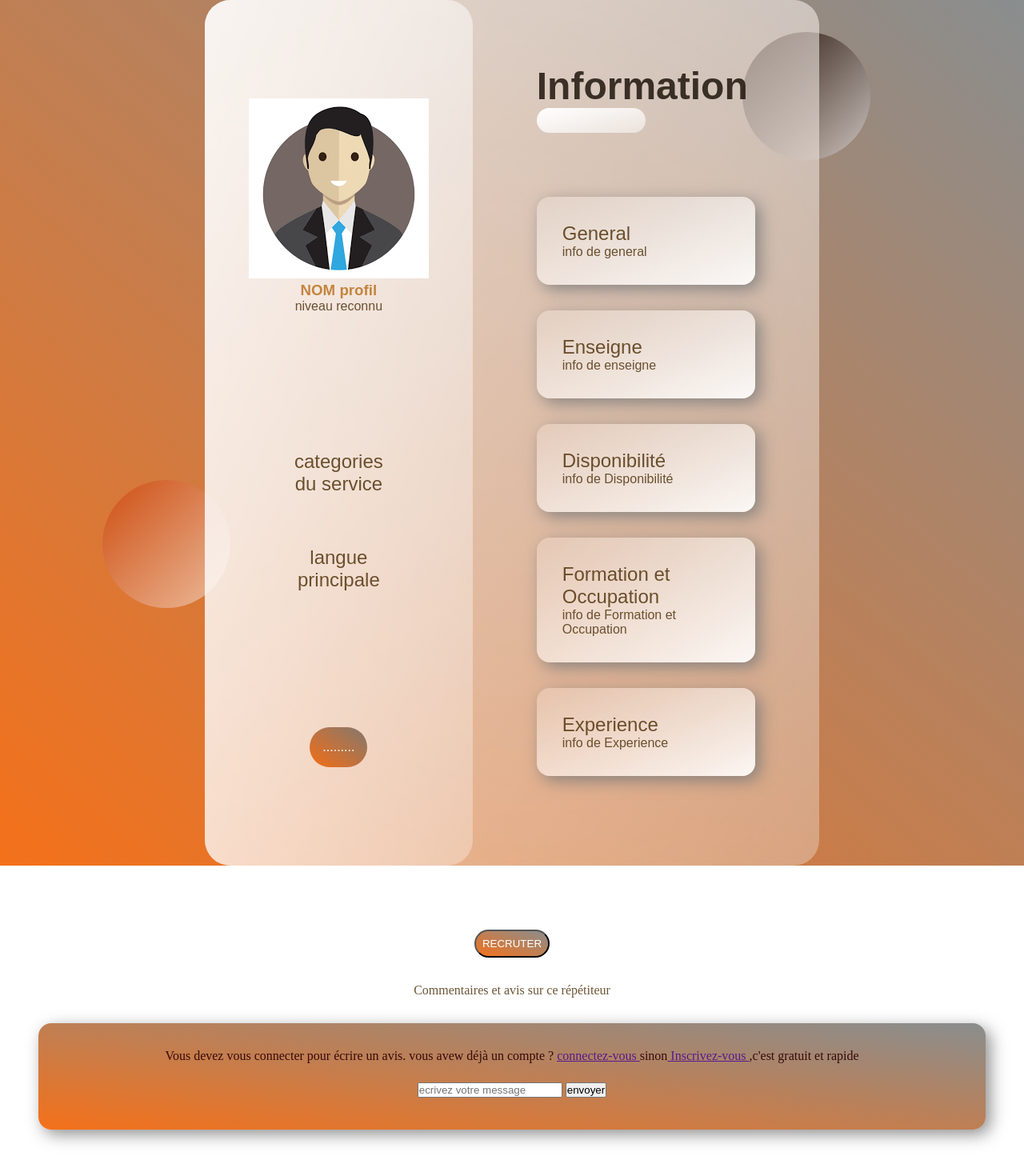
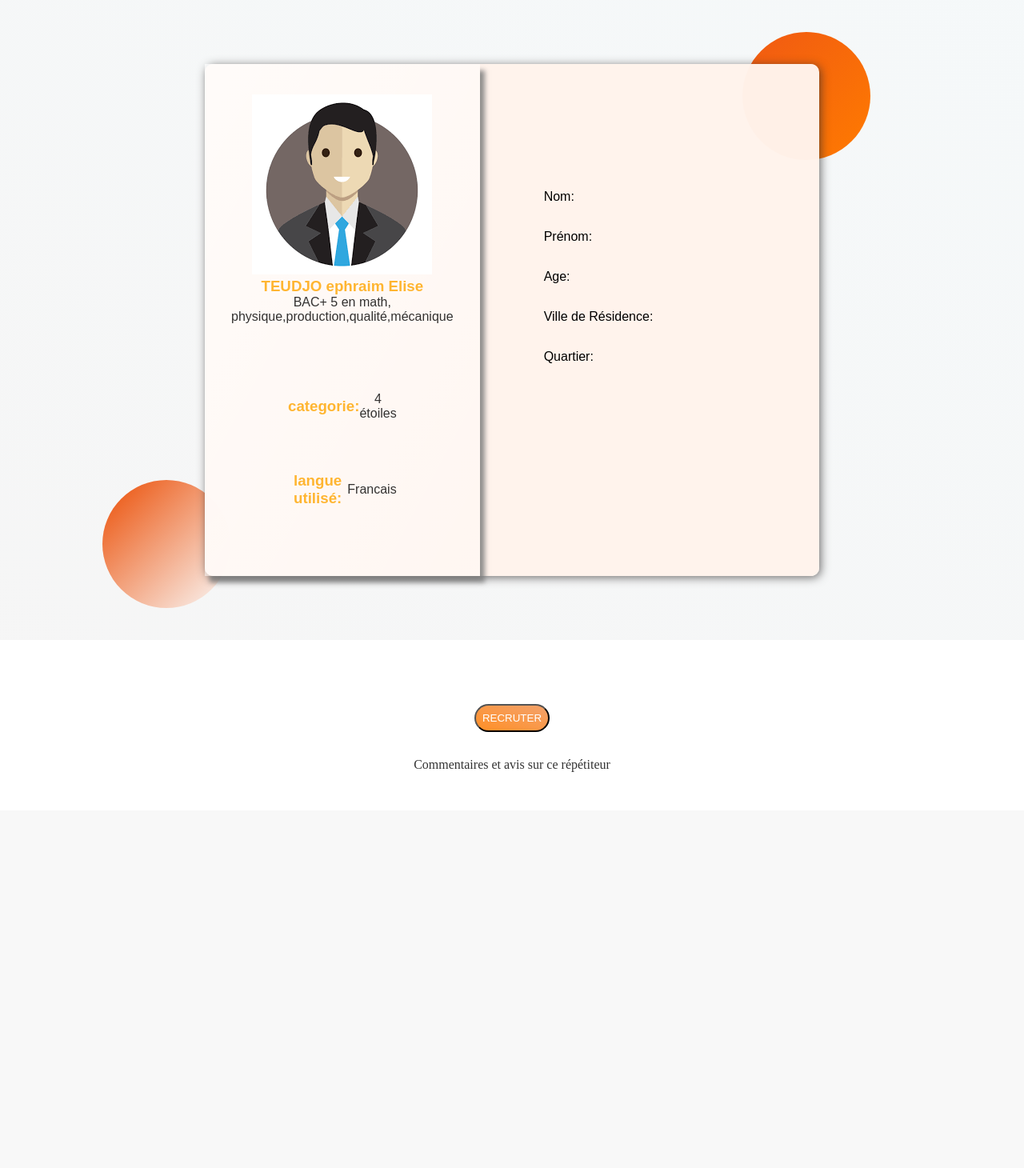
Before and after one commit to Tom-michel/FindRepeater, a Django app: template src/core/templates/core/profile.html in a window 1280 px wide. Shown: the whole page at 80% size. After the commit the page ends 965 px from the top, so only its background shows below. Run offline with Django 4.2, Linux system fonts and the light colour scheme; the template is opened without the code that fills it, so the values that code supplies are empty.

Commit message:
mise a jour de la page profil

```diff
--- a/src/core/templates/core/profile.css
+++ b/src/core/templates/core/profile.css
@@ -4,47 +4,43 @@
     box-sizing: border-box;
 }
 h1{
-    color: #130a01;
+    color: orange;
     font-weight: 600;
     font-size: 3rem;
     opacity: 0.8;
 }
 h2,
 p{
-    color: #492b04;
+    color: #000000;
     font-weight: 500;
     opacity: 0.8;
 }
 h3{
-    color: #b86c17;
+    color: orange;
     font-weight: 600;
     opacity: 0.8;
 }
 main{
     font-family: "poppins", sans-serif;
     min-height: 100vh;
-    background: linear-gradient(to right top,#f36507ec,#030c0e77);
+    background: linear-gradient(to right top,#f5f5f5ec,#eaf1f377);
     display: flex;
     align-items: center;
     justify-content: center;
 }
 .glass{
-    background: white;
+    background: rgba(255, 243, 236, 0.979);
     min-height: 80vh;
     width: 60%;
-    background: linear-gradient(to right bottom,
-        rgba(255,255,255,0.7),
-        rgba(255,255,255,0.3)
-    );
-    border-radius: 2rem;
     z-index: 3;
-    backdrop-filter: blur(100rem);
     display: flex;
+    border-radius:  10px;
+    box-shadow: 2px 2px 12px rgba(49, 45, 45, 0.678);
 }
 .circle1,.circle2{
     background: white;
     background: linear-gradient(to right bottom,
-        rgb(206, 78, 18),
+        rgb(235, 77, 4),
         rgba(255,255,255,0.5)
     );
     height: 10rem;
@@ -57,8 +53,8 @@ main{
     top: 5%;
     right: 15%;
     background: linear-gradient(to right bottom,
-        rgb(31, 11, 2),
-        rgba(255,255,255,0.5)
+        rgb(240, 89, 19),
+        rgb(255, 123, 0)
     );
 }
 .circle2{
@@ -66,7 +62,7 @@ main{
     left: 10%;
 }
 .dashboard{
-    flex: 1;
+    flex: 2;
     display: flex;
     flex-direction: column;
     align-items: center;
@@ -76,22 +72,22 @@ main{
         rgba(255, 255, 255, 0.7),
         rgba(255,255,255,0.3)
     );
-    border-radius: 2rem;
+    box-shadow: 6px 8px 6px rgba(122, 122, 122, 0.842);
 }
 .link{
     display: flex;
-    margin: 2rem 0rem;
+    margin: 2rem 1.5rem;
     padding: 1rem 5rem;
     align-items: center;
 }
 .link h2{
     padding: 0rem 2rem;
 }
-.games{
+.profil{
     flex: 2;
 }
 .pro{
-    background: linear-gradient(to right top,#f36507ec,#030c0e77);
+    background: linear-gradient(to right top,orange,#030c0e77);
     border-radius: 2rem;
     color: white;
     padding: 1rem;
@@ -108,23 +104,14 @@ main{
     font-weight: 600;
 }
 
-/*GAMES */
-.status{
-    margin-bottom: 3rem;
+.status div{
+    margin: 1rem;
+    margin-bottom: 2rem;
 }
 
-.status input{
-    background: linear-gradient(to right bottom,
-    rgba(255,255,255,1),
-    rgba(255,255,255,0.5)
-);
-    border: none;
-    width: 50%;
-    padding: 0.5rem;
-    border-radius: 2rem;
-}
+/*GAMES */
 
-.games {
+.profil {
     margin: 5rem;
     display: flex;
     flex-direction: column;
@@ -148,28 +135,9 @@ main{
 .recruter{
     padding: 0.5rem;
     margin: 2rem;
-    background: linear-gradient(to right top,#f36507ec,#030c0e77);
+    background: linear-gradient(to right top,rgba(255, 141, 34, 0.979),#f08842c7);
     border-radius: 2rem;
     color: white;
 
 }
 /* Fin games */
-
-.messagerie{
-    color: rgb(54, 10, 10);
-    border-radius: 1rem;
-    margin: 2rem 0rem;
-    padding: 2rem;
-    box-shadow: 6px 6px 20px rgba(122, 122, 122, 0.842);
-    background: linear-gradient(to right top,#f36507ec,#030c0e77);
-
-}
-.valide{
-    display: 50% ;
-    margin-top: 1rem ;
-    padding: 0.5rem;
-}
-.envoyer{
-    border-radius: 1rem;
-    padding: 0.6rem;
-}
--- a/src/core/templates/core/profile.html
+++ b/src/core/templates/core/profile.html
@@ -12,66 +12,47 @@
                 <div class="dashboard">
                     <div class="user">
                         <img src="icon.PNG" alt="" />
-                        <h3>NOM profil</h3>
-                        <p> niveau reconnu </p>
+                        <h3>TEUDJO ephraim Elise</h3>
+                        <p> BAC+ 5 en math, physique,production,qualité,mécanique</p>
                     </div>
                     <div class="links">
                         <div class="link">
                             <img src="" alt="" />
-                            <h2> categories du service </h2>
+                            <h3> categorie: </h3>
+                            <p> 4 étoiles</p>
                         </div>
                         <div class="link">
                             <img src="" alt="">
-                            <h2> langue principale </h2>
+                            <h3> langue utilisé: </h3>
+                            <p> Francais </p>
                         </div>
                     </div>
-                    <div class="pro">
-                        <img src="" alt="">...
-                        <img src="" alt="">...
-                        <img src="" alt="">...
-                    </div>
                 </div>
-                <div class="games">
+                <div class="profil">
                     <div class="status">
-                        <h1> Information </h1>
-                        <input type="text" />
+                       Nom:
+                       <div class="nom">
+
+                       </div>
+                       Prénom:
+                       <div class="prenom">
+
+                       </div>
+                       Age:
+                       <div class="age">
+
+                       </div>
+                       Ville de Résidence:
+                       <div class="ville">
+
+                       </div>
+                       Quartier:
+                       <div class="quartier">
+
+                       </div>
+
                     </div>
                     <div class="cards">
-                        <div class="card">
-                            <img src="" alt="" />
-                            <div class="card-info">
-                                <h2>General</h2>
-                                <p> info de general </p>
-                            </div>
-                        </div>
-                        <div class="card">
-                            <img src="" alt="" />
-                            <div class="card-info">
-                                <h2>Enseigne</h2>
-                                <p> info de enseigne </p>
-                            </div>
-                        </div>
-                        <div class="card">
-                            <img src="" alt="" />
-                            <div class="card-info">
-                                <h2>Disponibilité</h2>
-                                <p> info de Disponibilité </p>
-                            </div>
-                        </div>
-                        <div class="card">
-                            <img src="" alt="" />
-                            <div class="card-info">
-                                <h2>Formation et Occupation</h2>
-                                <p> info de Formation et Occupation </p>
-                            </div>
-                        </div>
-                        <div class="card">
-                            <img src="" alt="" />
-                            <div class="card-info">
-                                <h2>Experience</h2>
-                                <p> info de Experience </p>
-                            </div>
-                        </div>
                     </div>
                 </div>
             </section>
@@ -81,18 +62,6 @@
         <section class="fin">
             <input type="button" value="RECRUTER" class="recruter">
             <p> Commentaires et avis sur ce répétiteur</p>
-            <div class="messagerie">
-                <div class="textm">
-                    Vous devez vous connecter pour écrire un avis.
-                    vous avew déjà un compte ?
-                    <a href=""> connectez-vous </a>sinon<a href=""> Inscrivez-vous  </a>
-                    ,c'est gratuit et rapide
-                </div>
-                <div class="valide">
-                    <input type="text" placeholder="ecrivez votre message" id="message">
-                    <input type="button" value="envoyer" id="envoyer">
-                </div>
-            </div>
         </section>
     </body>
 </html>
```
Also changed, not shown: src/core/templates/core/profil.html (deleted, +0 -280 lines), src/core/templates/core/signin-image.jpg (deleted).
